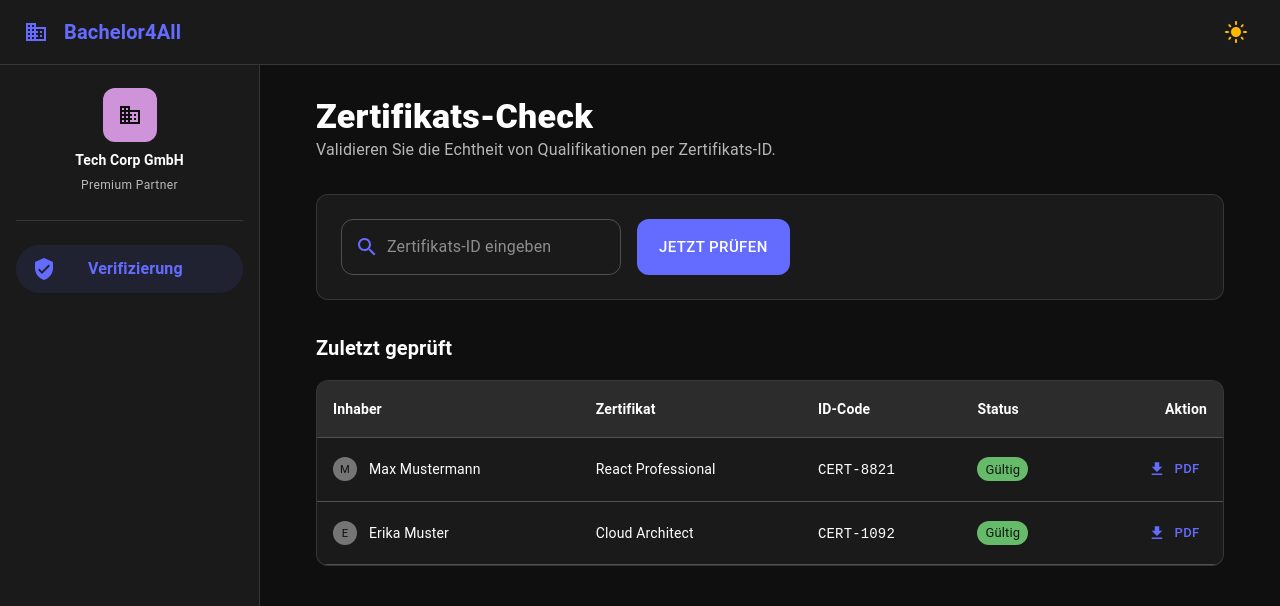
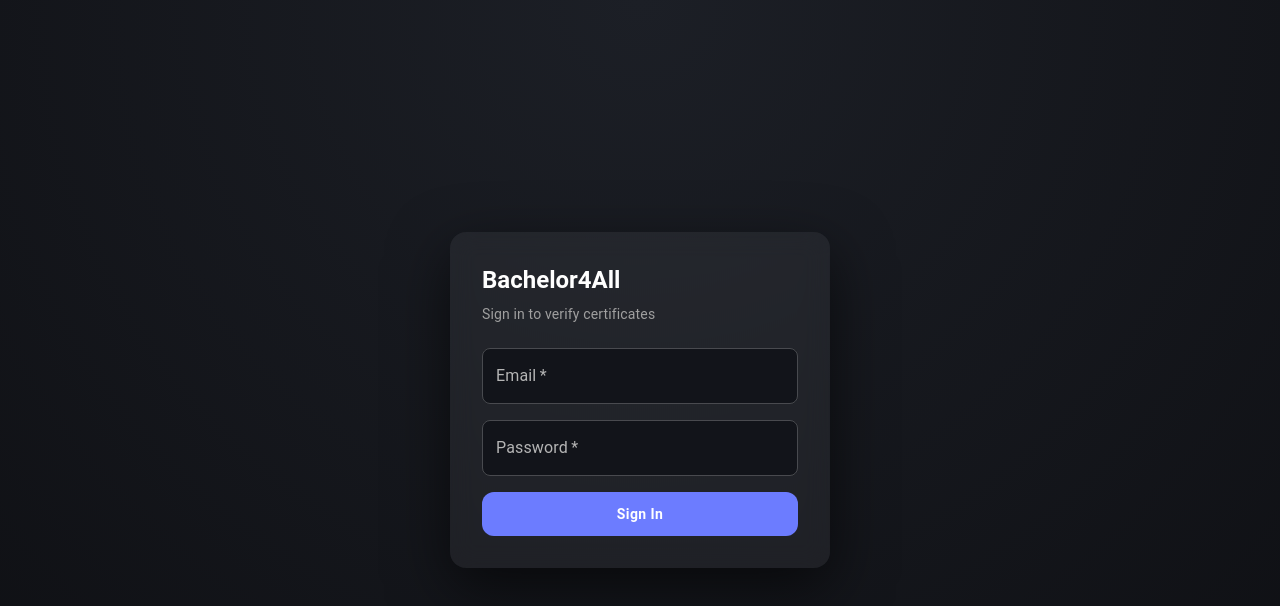
Before and after one commit to maksodeskij-create/frontend-bachelor-4-all, a React (Vite) app: page / in a window 1280 px wide. Shown: the top 606 px of the page. Built offline with nearby package versions, Linux system fonts and the light colour scheme; the HTML template or start-up script is replaced by a standard one.

Commit message:
Added login screen

```diff
--- a/src/App.jsx
+++ b/src/App.jsx
@@ -1,6 +1,6 @@
 import React from 'react';
 import './index.css';
-
+import Login from "./components/Login.jsx"
 import AdminDashboard from "./components/AdminDashboard.jsx";
 import Dashboard from './components/Dashboard.jsx';
 import {createTheme, CssBaseline, ThemeProvider} from "@mui/material";
@@ -23,7 +23,7 @@ function App() {
     return (
         <ThemeProvider theme={darkTheme}>
             <CssBaseline /> {/* Das hier löscht alle restlichen Browser-Standard-Styles */}
-            <EmployerDashboard/>
+            <Login/>
         </ThemeProvider>
     );
 }
--- /dev/null
+++ b/src/components/Login.jsx
@@ -0,0 +1,113 @@
+import { useState } from "react";
+import {
+    Box,
+    Card,
+    Typography,
+    TextField,
+    Button,
+    Stack
+} from "@mui/material";
+
+export default function Login() {
+    const [email, setEmail] = useState("");
+    const [password, setPassword] = useState("");
+
+    const handleSubmit = (e) => {
+        e.preventDefault();
+        console.log("LOGIN:", { email, password });
+        alert("Login clicked (blockchain later)");
+    };
+
+    return (
+        <Box
+            sx={{
+                minHeight: "100vh",
+                background: "radial-gradient(circle at top, #1c1f26, #0e0f13)",
+                display: "flex",
+                alignItems: "center",
+                justifyContent: "center"
+            }}
+        >
+            <Card
+                elevation={0}
+                sx={{
+                    width: 380,
+                    p: 4,
+                    borderRadius: 4,
+                    background: "rgba(255,255,255,0.05)",
+                    backdropFilter: "blur(12px)",
+                    color: "white",
+                    boxShadow: "0 20px 60px rgba(0,0,0,0.6)"
+                }}
+            >
+                <Stack spacing={1} mb={3}>
+                    <Typography variant="h5" fontWeight={600}>
+                        Bachelor4All
+                    </Typography>
+                    <Typography variant="body2" sx={{ color: "#a0a0a0" }}>
+                        Sign in to verify certificates
+                    </Typography>
+                </Stack>
+
+                <Box component="form" onSubmit={handleSubmit}>
+                    <Stack spacing={2}>
+                        <TextField
+                            label="Email"
+                            type="email"
+                            fullWidth
+                            required
+                            value={email}
+                            onChange={(e) => setEmail(e.target.value)}
+                            InputLabelProps={{ style: { color: "#b5b5b5" } }}
+                            InputProps={{
+                                sx: {
+                                    backgroundColor: "#12141a",
+                                    borderRadius: 2,
+                                    color: "white"
+                                }
+                            }}
+                        />
+
+                        <TextField
+                            label="Password"
+                            type="password"
+                            fullWidth
+                            required
+                            value={password}
+                            onChange={(e) => setPassword(e.target.value)}
+                            InputLabelProps={{ style: { color: "#b5b5b5" } }}
+                            InputProps={{
+                                sx: {
+                                    backgroundColor: "#12141a",
+                                    borderRadius: 2,
+                                    color: "white"
+                                }
+                            }}
+                        />
+
+                        <Button
+                            type="submit"
+                            fullWidth
+                            sx={{
+                                mt: 1,
+                                py: 1.2,
+                                borderRadius: 3,
+                                textTransform: "none",
+                                fontWeight: 600,
+                                background: "#6c7cff",
+                                color: "white",
+                                "&:hover": {
+                                    background: "#5b6cff"
+                                }
+                            }}
+                        >
+                            Sign In
+                        </Button>
+                    </Stack>
+                </Box>
+
+
+            </Card>
+        </Box>
+    );
+}
```
Also changed, not shown: 1 other file (tests, documents, lock files or other folders).
